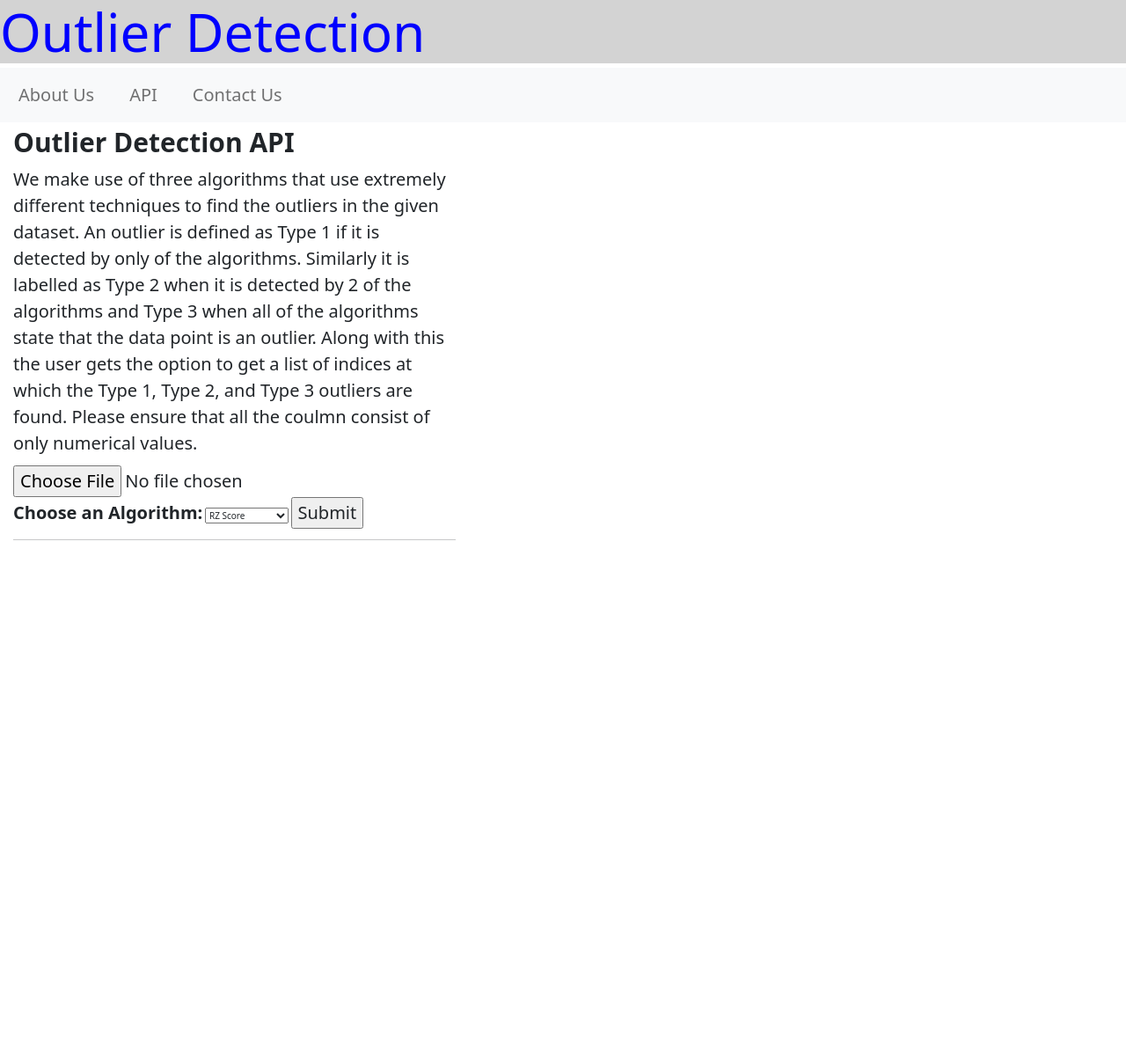
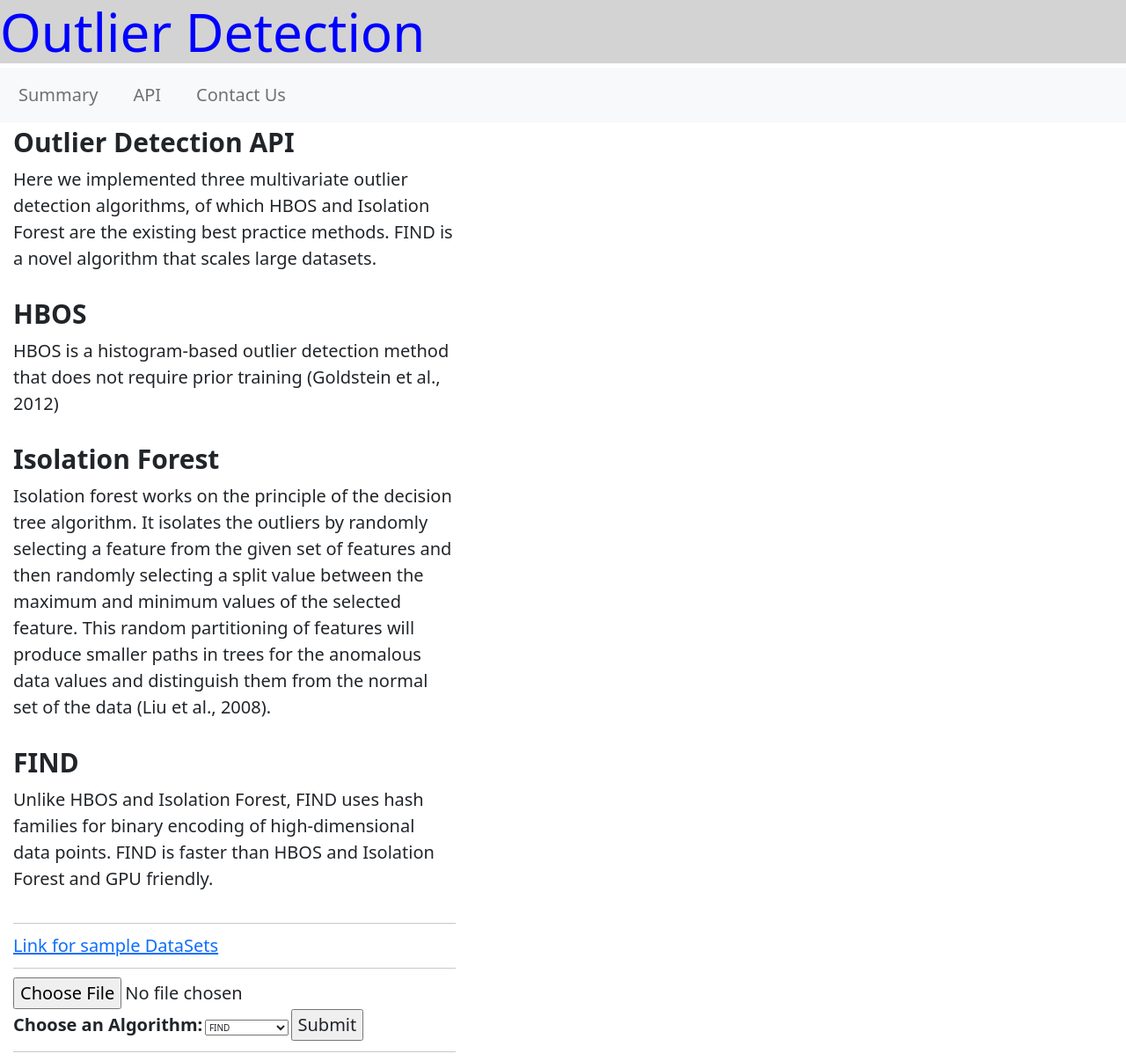
Before and after one commit to TanmayG-37/BTP, a Flask app: page /input in a window 1280 px wide. Shown: the whole page at 88% size. Before the commit the page ends 614 px from the top, so only its background shows below. Run offline with Flask 2, Linux system fonts and the light colour scheme; some libraries are stand-ins or nearby versions.

Commit message:
Update base3.html

```diff
--- a/templates/base3.html
+++ b/templates/base3.html
@@ -66,7 +66,7 @@
       <div class="collapse navbar-collapse" id="navbarNav">
         <ul class="navbar-nav">
           <li class="nav-item">
-            <a style='font-size: 2em;' class="nav-link" href="{{url_for('input')}}">About Us</a>
+            <a style='font-size: 2em;' class="nav-link" href="{{url_for('input')}}">Summary</a>
           </li>
           <li class="nav-item">
             <a style='font-size: 2em;' class="nav-link" href="{{url_for('take_input')}}">API</a>
@@ -85,11 +85,28 @@
     <div class="col-sm-5 text-left">
       <form class="" action="data" method="post" enctype="multipart/form-data">
       <label style='font-size: 3em'>Outlier Detection API</label>
-      <p style='font-size: 2em'>We make use of three algorithms that use extremely different techniques to find the outliers in the given dataset. An outlier is defined as Type 1 if it is detected by only of the algorithms. Similarly it is labelled as Type 2 when it is detected by 2 of the algorithms and Type 3 when all of the algorithms state that the data point is an outlier. Along with this the user gets the option to get a list of indices at which the Type 1, Type 2, and Type 3 outliers are found. Please ensure that all the coulmn consist of only numerical values. </p>
+      <p style='font-size: 2em'>Here we implemented three multivariate outlier detection algorithms, of which HBOS and Isolation Forest are the existing best practice methods. FIND is a novel algorithm that scales large datasets. </p>
+      <br>
+      <label style='font-size: 3em'>HBOS</label>
+      <p style='font-size: 2em'>HBOS is a histogram-based outlier detection method that does not require prior training (Goldstein et al., 2012) </p>
+      <br>
+      <label style='font-size: 3em'>Isolation Forest</label>
+      <p style='font-size: 2em'> Isolation forest works on the principle of the decision tree algorithm. It isolates the outliers by randomly selecting a feature from the given set of features and then randomly selecting a split value between the maximum and minimum values of the selected feature. This random partitioning of features will produce smaller paths in trees for the anomalous data values and distinguish them from the normal set of the data (Liu et al., 2008). </p>
+      <br>
+      <label style='font-size: 3em'>FIND</label>
+      <p style='font-size: 2em'> Unlike HBOS and Isolation Forest, FIND uses hash families for binary encoding of high-dimensional data points. FIND is faster than HBOS and Isolation Forest and GPU friendly. </p>
+      <br>
+      <hr>
+      <a href="https://drive.google.com/drive/folders/1iGgybGDbzjDcjMi01yaOf3jux-VGrbyc?usp=sharing" style='font-size: 2em'>Link for sample DataSets</a>
+
+      <hr>
+
+
+
       <input style='font-size: 2em' type="file" name="csvfile" value="">
       <label style='font-size: 2em' for="algo">Choose an Algorithm:</label>
         <select id="algo" name="algo">
-          <option style='font-size: 2em' value="RZ Score">RZ Score</option>
+          <option style='font-size: 2em' value="RZ Score">FIND</option>
           <option style='font-size: 2em' value="HBOS">HBOS</option>
           <option style='font-size: 2em' value="Isolation Forest">Isolation Forest</option>
         </select>
```
